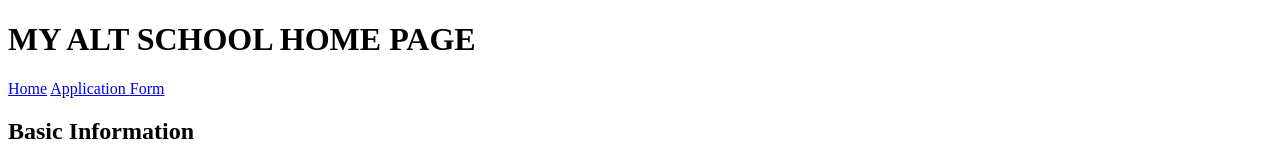
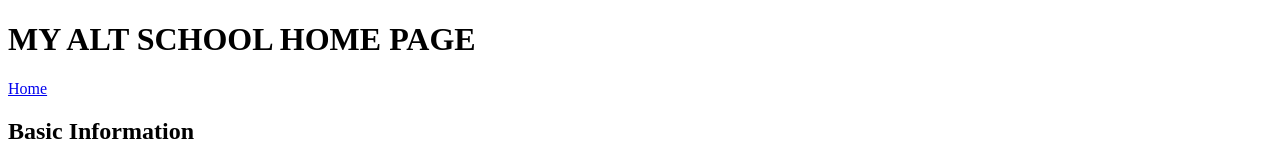
Before and after one commit to Acetace/HTML_ASSIGNMENT, a plain HTML site: page Assignment1/index.html in a window 1280 px wide. Shown: the top 162 px of the page. Drawn offline with Linux system fonts and the light colour scheme.

Commit message:
initial commit

```diff
--- a/Assignment1/index.html
+++ b/Assignment1/index.html
@@ -9,7 +9,6 @@
     <h1>MY ALT SCHOOL HOME PAGE</h1>
     <nav>
       <a href="./index.html">Home</a>
-      <a href="./form.html">Application Form</a>
     </nav>
     <section>
       <h1>Basic Information</h1>
```
